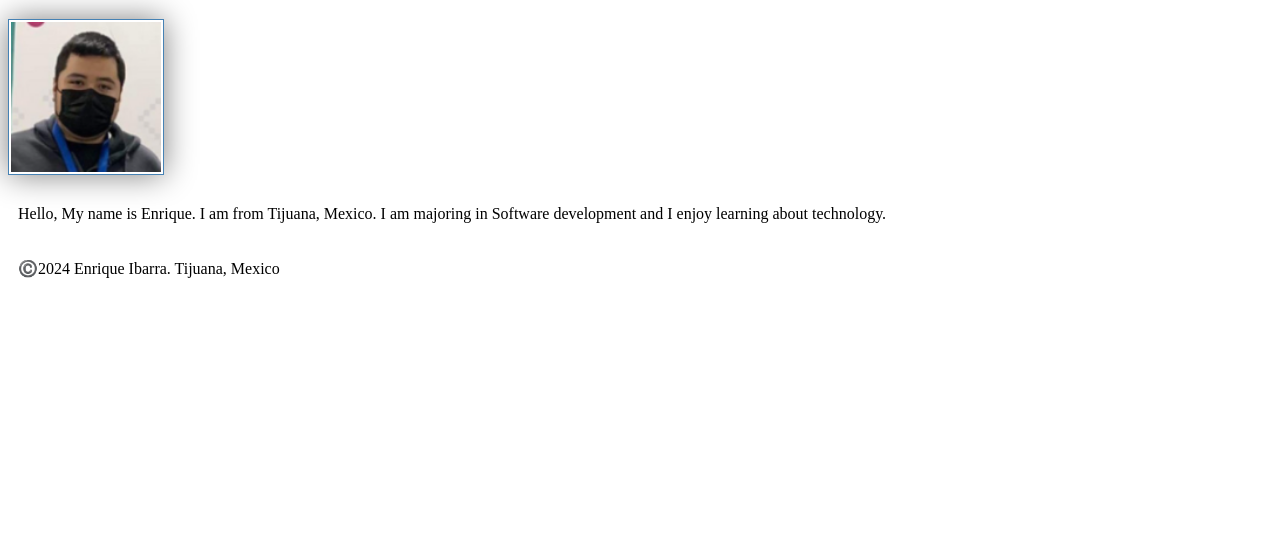
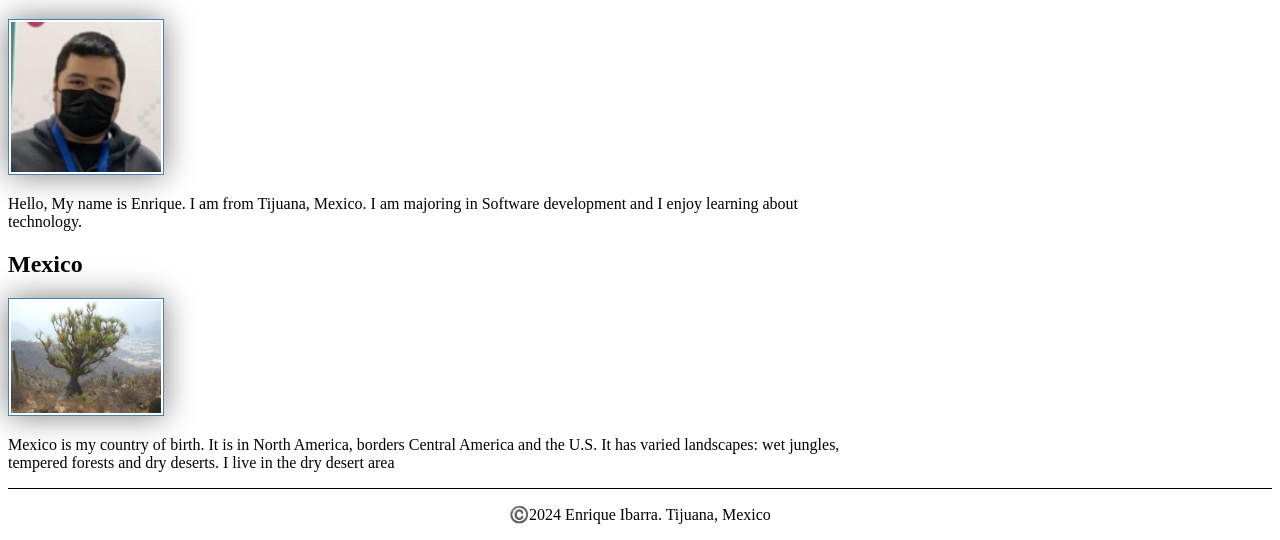
Before and after one commit to enriqueic/wdd130, a plain HTML site: page index.html in a window 1280 px wide. Shown: the part 263-803 px from the top of the page. Drawn offline with Linux system fonts and the light colour scheme.

Commit message:
Home page

```diff
--- a/index.html
+++ b/index.html
@@ -3,6 +3,8 @@
   <head>
     <meta charset="utf-8">
     <meta name="viewport" content="width=device-width,initial-scale=1.0">
+    <meta name="description" content="Enrique Ibarra BYU-I WDD 130">
+    <meta name="author" content="Enrique Ibarra">
     <title>Enrique Ibarra | WDD 130</title>
     <link rel="stylesheet" href="styles/styles.css">
   </head>
@@ -18,6 +20,11 @@
       <h1>Enrique Ibarra | WDD 130</h1>
       <img src="images/profile.jpg" alt="profile picture" width="200">
       <p>Hello, My name is Enrique. I am from Tijuana, Mexico. I am majoring in Software development and I enjoy learning about technology. </p>
+      <aside>
+        <h2>Mexico</h2>
+        <img src="images/mexicolandscape.jpg" alt="Mexico landscape">
+        <p>Mexico is my country of birth. It is in North America, borders Central America and the U.S. It has varied landscapes: wet jungles, tempered forests and dry deserts. I live in the dry desert area</p>
+      </aside>
     </main>
     <footer>
       <p>©️2024 Enrique Ibarra. Tijuana, Mexico</p>
--- a/styles/styles.css
+++ b/styles/styles.css
@@ -22,5 +22,20 @@ img {
 }
 
 p {
-    padding: 10px;
+    padding: 0;
 }
+
+main {
+    max-width: 840px;
+  }
+
+main img {
+    width: 150px;
+    height: auto;
+  }
+
+  footer {
+    margin-top: 15px;
+    border-top: 1px solid #000;
+    text-align: center;
+  }
```
Also changed, not shown: images/mexicolandscape.jpg (added).
